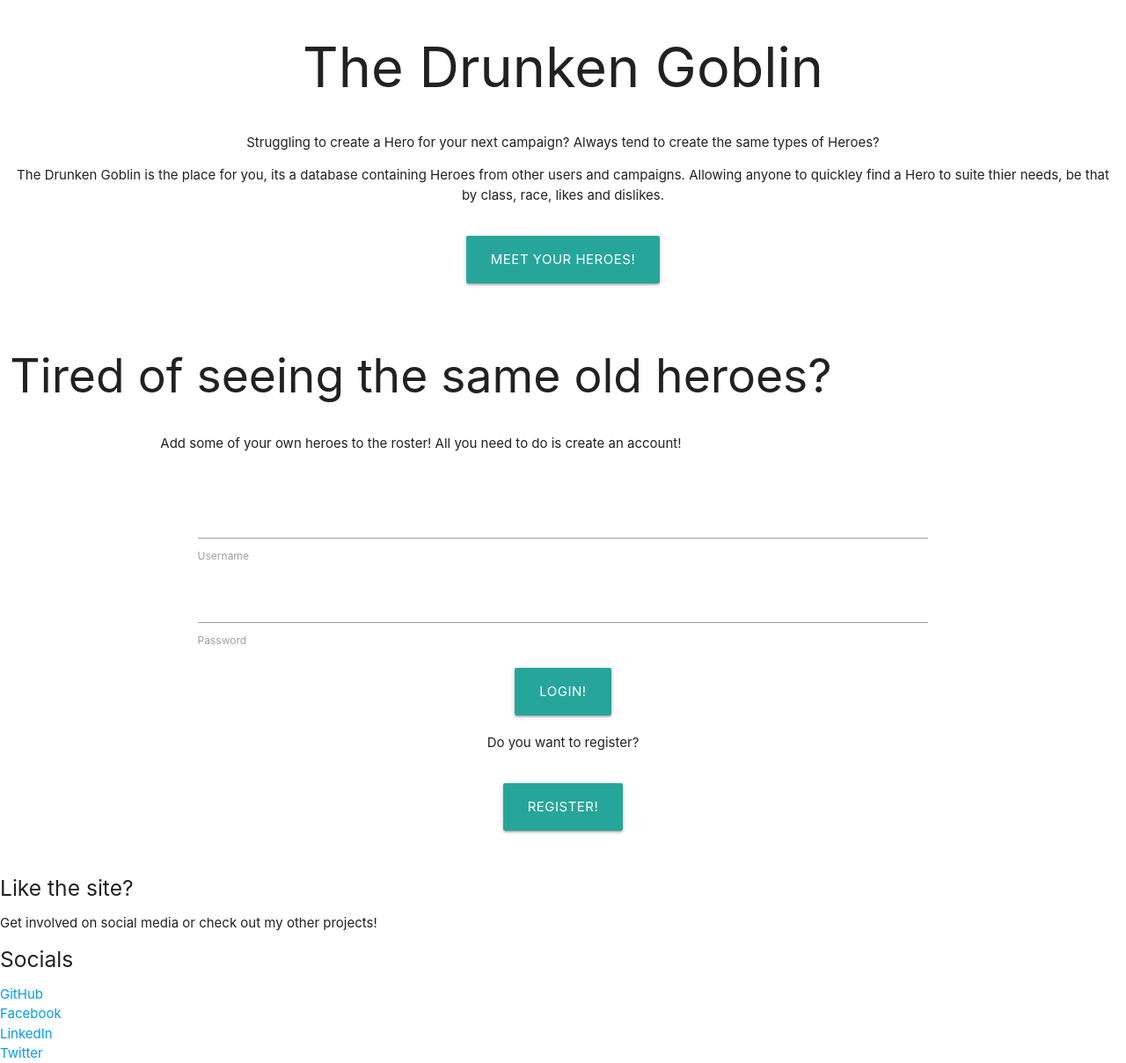
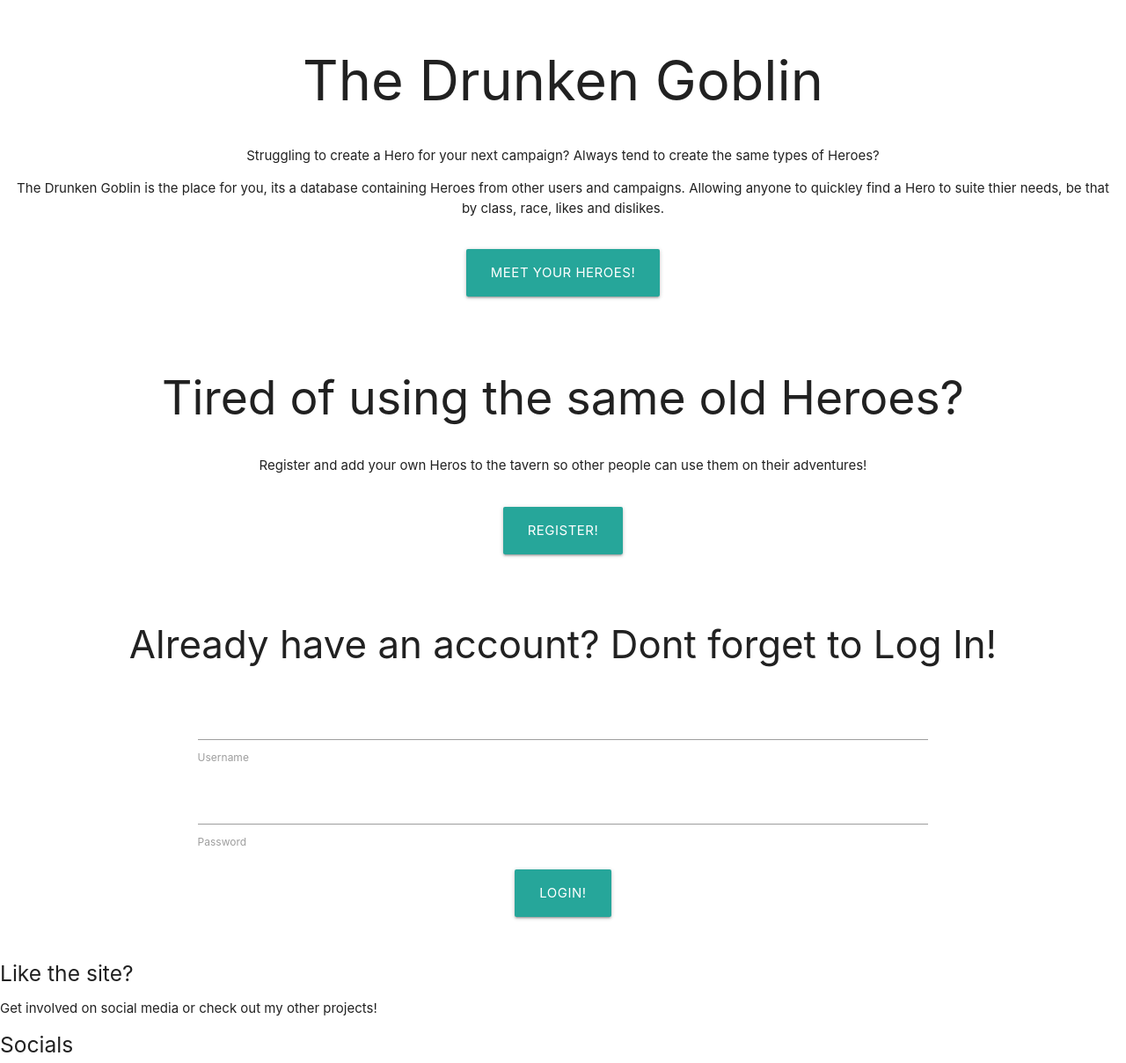
Before and after one commit to Code-Institute-Submissions/IBrazyI-The-Drunken-Goblin, a Flask app: page / in a window 1280 px wide. Shown: the part 23-1231 px from the top of the page at 88% size. Run offline with Flask 2, Linux system fonts and the light colour scheme; parts of the project's set-up code (start-up, migrations or seed data) failed here and were passed over; some libraries are stand-ins or nearby versions.

Commit message:
Corrected most of the layout at larget screen sizes landing.html

```diff
--- a/templates/landing.html
+++ b/templates/landing.html
@@ -2,7 +2,7 @@
     {% block content %}
 
 
-    <div class="row valign-wrapper">
+    <div class="section valign-wrapper">
         <div class="background">
             <div class="row">
                 <div class="col s12">
@@ -19,14 +19,18 @@
         </div>
     </div>
 
-    <div class="row valign-wrapper">
+    <div class="section valign-wrapper">
         <div class="background">
-            <div class="col s12">
-                <h2 class="center">Tired of seeing the same old heroes?</h2>
+            <div class="row">
+                <div class="col s12">
+                    <h2 class="center">Tired of using the same old Heroes?</h2>
+                </div>
+                <div class="col s12">
+                    <p class="center">Register and add your own Heros to the tavern so other people can use them on their adventures!</p>
+                </div>
             </div>
-            <div class="spacer"></div>
-            <div class="col s12">
-                <p class="center">Add some of your own heroes to the roster! All you need to do is create an account!</p>
+            <div class="row center">
+                <a class="waves-effect waves-light btn-large" href="{{ url_for('register') }}">Register!</a>
             </div>
         </div>
     </div>
@@ -34,6 +38,11 @@
 
     <div class="section">
         <div class="background">
+            <div class="row">
+                <div class="col s12">
+                    <h3 class="center">Already have an account? Dont forget to Log In!</h3>
+                </div>
+            </div>
             <form class="form_styling" method="POST" action="{{ url_for('landing') }}">
                 <div class="row">
                     <div class="col s8 offset-s2">
@@ -52,12 +61,6 @@
                         Login!
                     </button>
                 </div>
-                <div class="row">
-                    <p class="center">Do you want to register?</p>
-                </div>
-                <div class="row center">
-                    <a class="waves-effect waves-light btn-large" href="{{ url_for('register') }}">Register!</a>
-                </div>
             </form>
         </div>
     </div>
```
